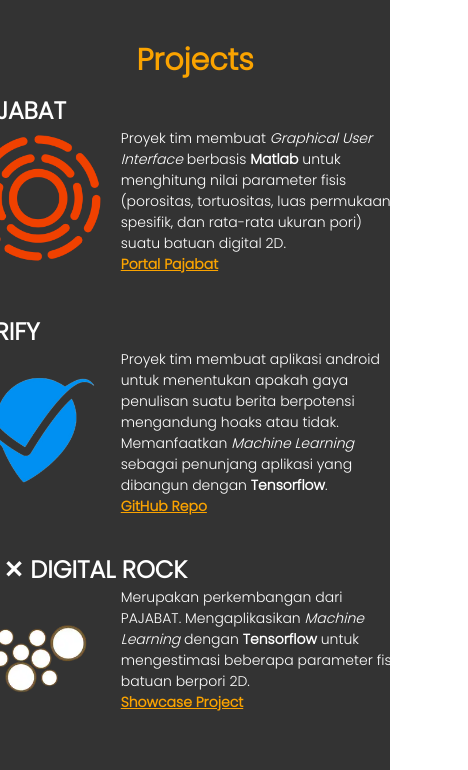
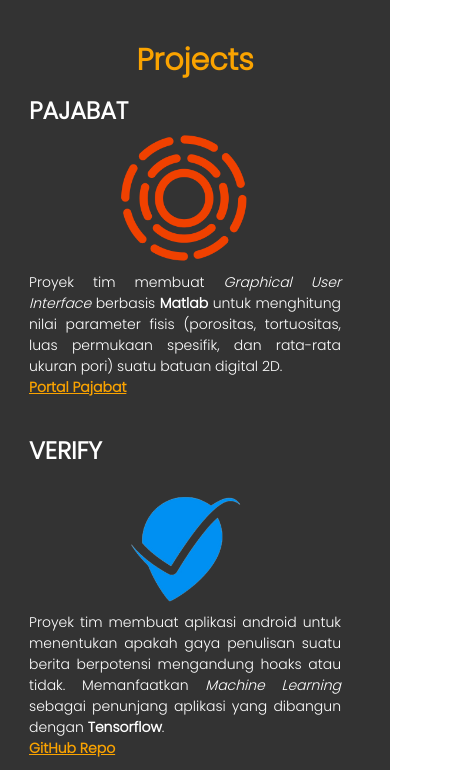
Before and after one commit to Hulhay/my-portfolio, a plain HTML site: page index.html in a window 390 px wide. Shown: the part 2540-3310 px from the top of the page, 468 px wide, since content can reach past the window. Drawn offline with nearby package versions, Linux system fonts and the light colour scheme; some packages are replaced by stand-ins of ours; a script that the page names is missing.

Commit message:
Add files via upload

```diff
--- a/css/responsive.css
+++ b/css/responsive.css
@@ -201,8 +201,20 @@
 		font-size: 24px;
 	}
 
+	.container {
+		flex-direction: column;
+	}
+
+	.project .container .project-img {
+		width: 100%;
+		/*background-color: blue;*/
+		display: flex;
+		justify-content: center;
+	}
+
 	.project-detail {
 		font-size: 14px;
+		padding-right: 0px;
 	}
 
 	.space {
--- a/css/style.css
+++ b/css/style.css
@@ -303,6 +303,7 @@ header .header-info p {
 	display: flex;
 	flex-wrap: wrap;
 	justify-content: center;
+	width: 100%;
 }
 
 .project {
@@ -321,7 +322,7 @@ header .header-info p {
 }
 
 .project .container .project-img {
-	/*background-color: white;*/
+/*	background-color: white;*/
 	width: 400px;
 	padding-right: 10px;
 }
@@ -332,37 +333,14 @@ header .header-info p {
 
 .project-detail {
 	color: #fff;
+	text-align: justify;
+	/*background-color: red;*/
 }
 
 .project-detail a {
 	color: #FAA300;
 	font-weight: bold;
 }
-
-/*
-.projects-container {
-	display: grid;
-	grid-template-columns: repeat(8, 1fr);
-	grid-template-rows: repeat(3, 1fr);
-	grid-gap: 10px;
-	width: 80%;
-}
-
-.project {
-	display: flex;
-	justify-content: center;
-	align-items: center;
-	text-transform: uppercase;
-	text-align: center;
-
-}
-
-.project img {
-	width: 100%;
-	height: 100%;
-}*/
-
-
 
 .space {
 	height: 670px;
```
